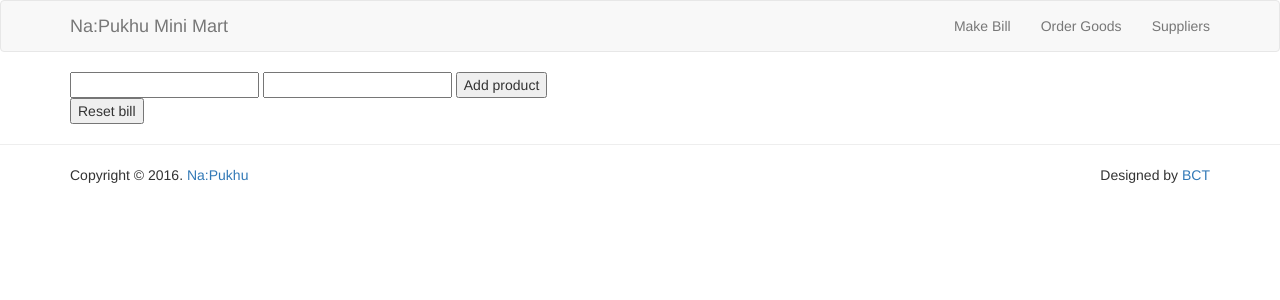
After one commit to 0282651e/ooad-project, a Django app: page /store/bill/ in a window 1280 px wide. The commit adds this page. Shown: the top 300 px of the page. Run offline with Django 3.2, Linux system fonts and the light colour scheme; some libraries are stand-ins or nearby versions.

Commit message:
session working

```diff
--- a/dept_mgment/dept_mgment/views.py
+++ b/dept_mgment/dept_mgment/views.py
@@ -5,4 +5,4 @@ from django.views.generic import View
 class Home(View):
 
     def get(self, request):
-        return redirect('bill_form')
+        return redirect('store_bill')
--- /dev/null
+++ b/dept_mgment/requirements.txt
@@ -0,0 +1,5 @@
+django
+django-environ
+django-bootstrap3
+mysqlclient
+configparser
--- a/dept_mgment/store/urls.py
+++ b/dept_mgment/store/urls.py
@@ -1,7 +1,8 @@
-from django.conf.urls import url
-from django.conf.urls import include
-from .views import show_bill_form
+from django.conf.urls import include, url
+
+from .views import BillView, HomeView
 
 urlpatterns = [
-    url(r'^$',show_bill_form, name='bill_form'),
+    url(r'^$', HomeView.as_view(), name='store_home'),
+    url(r'^bill/$', BillView.as_view(), name='store_bill')
 ]
--- a/dept_mgment/store/views.py
+++ b/dept_mgment/store/views.py
@@ -1,6 +1,48 @@
 from django.shortcuts import render
+from django.views.generic import FormView, TemplateView, View
 
-# Create your views here.
-def show_bill_form(request):
-	return render(request,'store/bill_form.html')
-# def ProductSearch(request):
+from .models import *
+
+
+class HomeView(TemplateView):
+    template_name = 'store/home.html'
+
+    def get_context_data(self, **kwargs):
+        c = super(HomeView, self).get_context_data(**kwargs)
+        c['products'] = Product.objects.all()
+        return c
+
+
+class BillView(View):
+    template_name = 'store/bill.html'
+
+    def get(self, request):
+        print(request.session.get('bill'))
+        if not request.session.get('bill'):
+            request.session['bill'] = []
+            request.session.modified = True
+        context = {'bill': [(Product.objects.get(id=code), qty)
+            for code, qty in request.session.get('bill')]}
+        return render(request, self.template_name, context)
+
+    def post(self, request):
+        if request.POST.get('reset_bill'):
+            request.session['bill'] = []
+            context = {'bill': [(Product.objects.get(id=code), qty)
+                for code, qty in request.session.get('bill')]}
+            return render(request, self.template_name, context)
+
+        elif request.POST.get('product_code'):
+            product_code = request.POST.get('product_code')
+            quantity = request.POST.get('quantity')
+
+            if not request.session.get('bill'):
+                request.session['bill'] = []
+                request.session.modified = True
+
+            request.session['bill'].append((product_code, quantity))
+            request.session.modified = True
+
+            context = {'bill': [(Product.objects.get(id=code), qty)
+                for code, qty in request.session.get('bill')]}
+            return render(request, self.template_name, context)
--- a/dept_mgment/templates/nav.html
+++ b/dept_mgment/templates/nav.html
@@ -16,9 +16,9 @@
     </div>{# brand #}
 
     <ul class="nav navbar-nav navbar-right">
-      <li role="presentation" class="active"><a href="#">Bill Form</a></li>
-      <li role="presentation"><a href="#">Enter order</a></li>
-      <li role="presentation"><a href="#">Supplier</a></li>
+      <li><a href="{% url 'store_bill' %}">Make Bill</a></li>
+      <li><a href="#">Order Goods</a></li>
+      <li><a href="#">Suppliers</a></li>
     </ul>
 
 
--- /dev/null
+++ b/dept_mgment/templates/store/bill.html
@@ -0,0 +1,29 @@
+{% extends "base.html" %}
+
+{% block main %}
+<div class="container">
+
+  <form action="" method="post">
+    {% csrf_token %}
+    <input type="text" name="product_code" required>
+    <input type="number" name="quantity" min="1" required>
+    <button type="submit">Add product</button>
+  </form>
+
+  {% if bill %}
+  <ul>
+    {% for product, quantity in bill %}
+      <li>{{ product }},  {{ quantity }}</li>
+    {% endfor %}
+  </ul>
+  {% endif %}
+
+
+  <form action="" method="post">
+    {% csrf_token %}
+    <input type="hidden" name="reset_bill" value="1">
+    <button type="submit">Reset bill</button>
+  </form>
+
+</div>{# container #}
+{% endblock main %}
```
Also changed, not shown: dept_mgment/store/admin.py (+7 -4 lines), dept_mgment/store/models.py (+31 -26 lines), dept_mgment/templates/store/home.html (added, +13 -0 lines), dept_mgment/templates/store/bill_form.html (indentation only).
